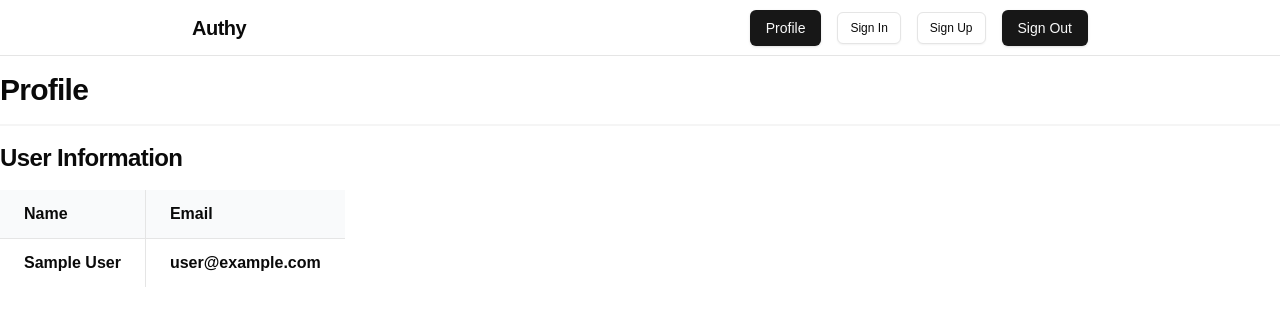
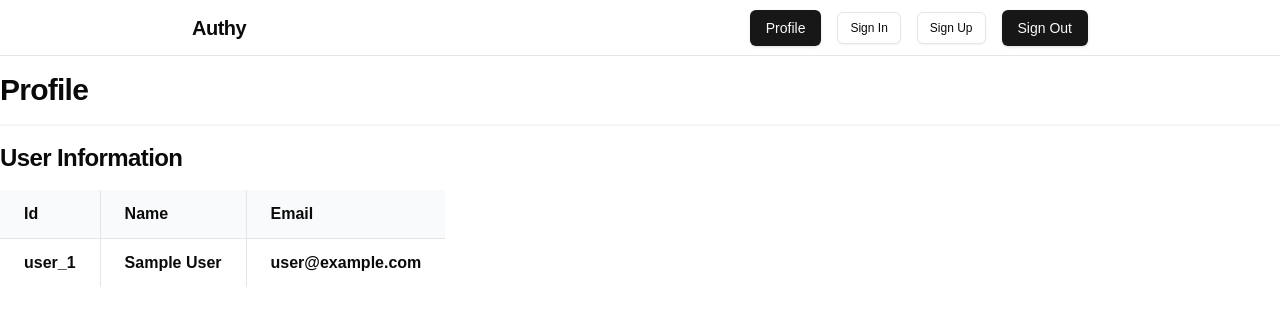
Before and after one commit to KennedyMungai/authjs-nodemailer, a Next.js app: page /profile in a window 1280 px wide. Shown: the top 326 px of the page. Built offline with nearby package versions, Linux system fonts and the light colour scheme; no server answers; sample sign-in values are in the browser's storage; what next-safe-action would draw is missing.

Commit message:
Added the id field

```diff
--- a/src/app/profile/page.tsx
+++ b/src/app/profile/page.tsx
@@ -18,12 +18,14 @@ const ProfilePage = async () => {
           <table className="mt-4 table-auto divide-y">
             <thead>
               <tr className="divide-x">
+                <th className="bg-gray-50 px-6 py-3 text-start">Id</th>
                 <th className="bg-gray-50 px-6 py-3 text-start">Name</th>
                 <th className="bg-gray-50 px-6 py-3 text-start">Email</th>
               </tr>
             </thead>
             <tbody>
               <tr className="divide-x">
+                <th className="px-6 py-3">{session?.user?.id}</th>
                 <th className="px-6 py-3">{session?.user?.name}</th>
                 <th className="px-6 py-3">{session?.user?.email}</th>
               </tr>
--- a/src/auth.ts
+++ b/src/auth.ts
@@ -1,11 +1,23 @@
-import NextAuth from "next-auth";
+import authConfig from "@/auth.config";
 import { db } from "@/db";
 import { DrizzleAdapter } from "@auth/drizzle-adapter";
-import authConfig from "@/auth.config";
+import NextAuth from "next-auth";
 
 export const { auth, handlers, signIn, signOut } = NextAuth({
   adapter: DrizzleAdapter(db),
   session: { strategy: "jwt" },
   pages: { signIn: "/auth/signIn" },
+  callbacks: {
+    jwt({ token, user }) {
+      if (user?.id) token.id = user.id;
+
+      return token;
+    },
+    session({ session, token }) {
+      session.user.id = token.id!;
+
+      return session;
+    },
+  },
   ...authConfig,
 });
```
Also changed, not shown: next-auth.d.ts (added, +13 -0 lines).
